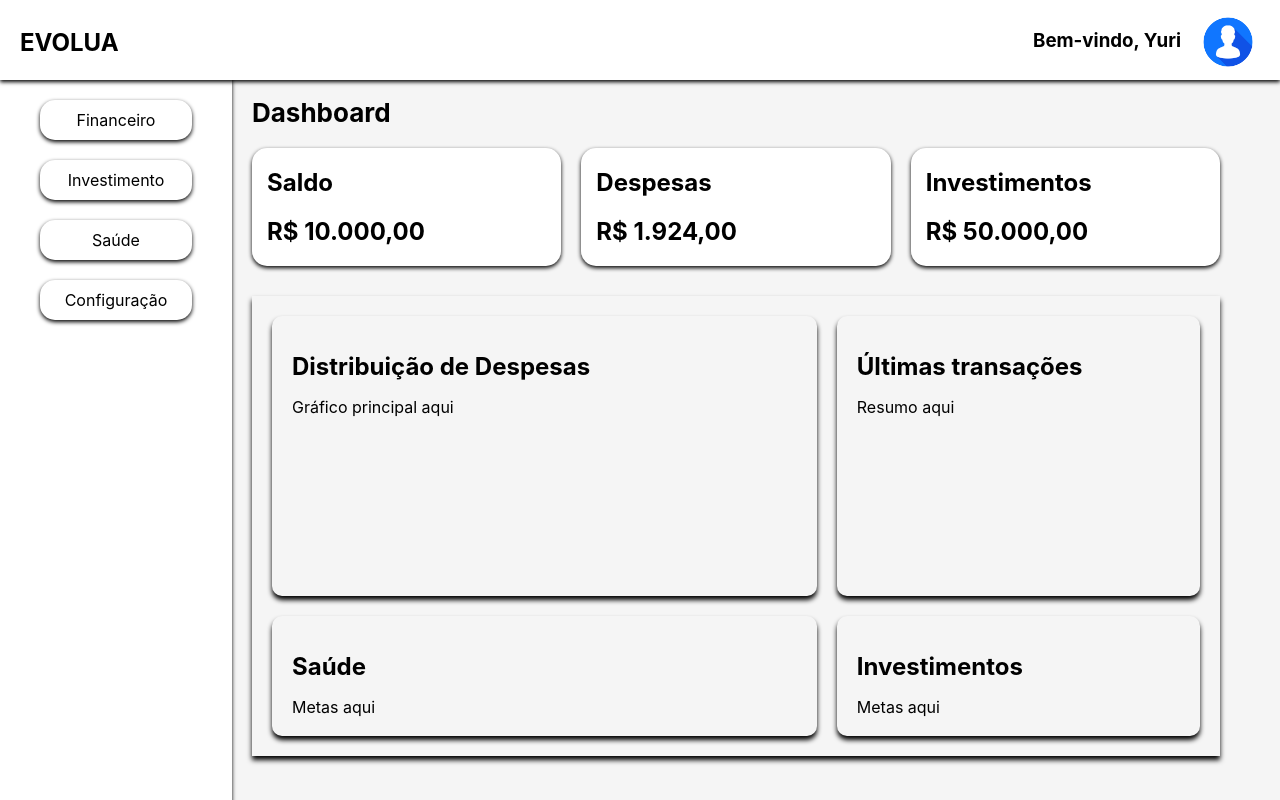
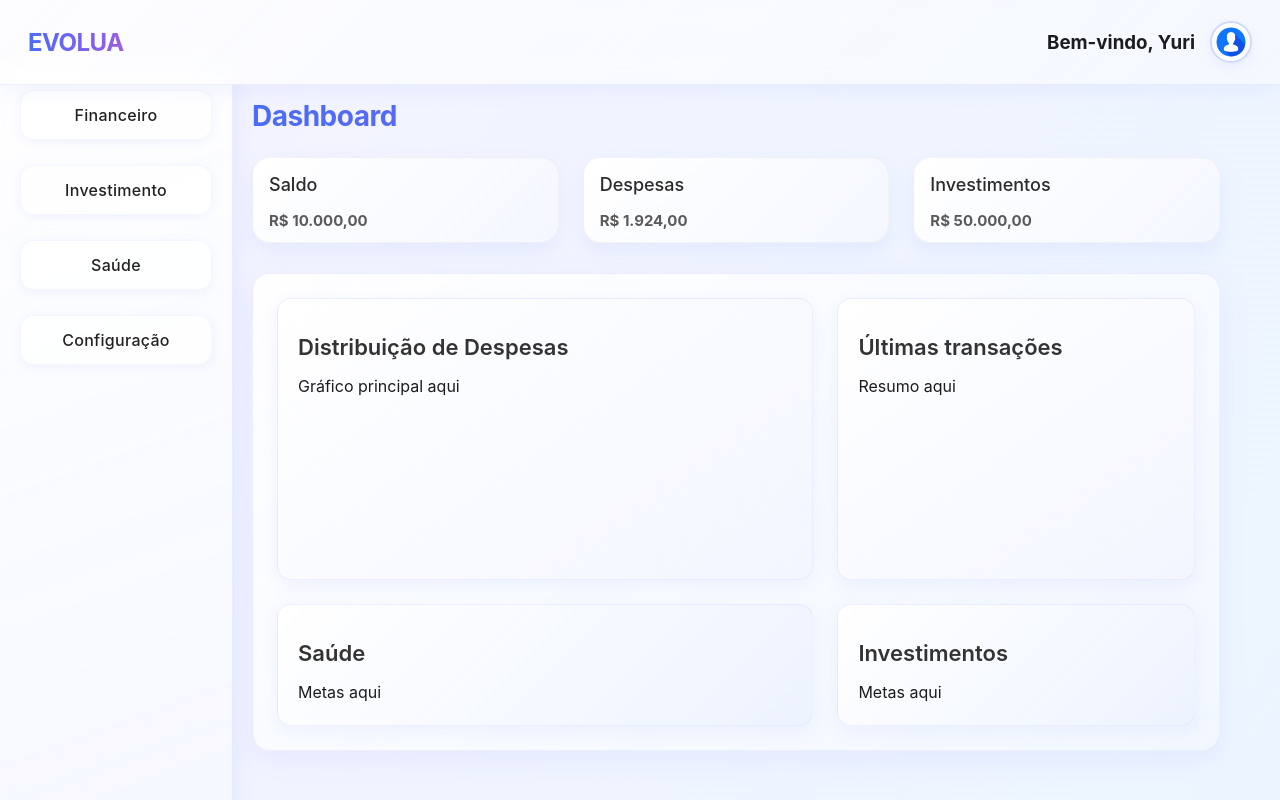
Before and after one commit to YuriMFontes/evolua, a React (Create React App) app: page /financeiro in a window 1280 px wide. Built offline with nearby package versions, Linux system fonts and the light colour scheme.

Commit message:
Atualizacao CSS

```diff
--- a/src/componentes/header/header.css
+++ b/src/componentes/header/header.css
@@ -1,54 +1,97 @@
-.header{
+.header {
     display: flex;
-    flex-wrap: wrap;
     justify-content: space-between;
-    padding: 10px 20px;
     align-items: center;
-    box-shadow: 0 2px 4px black;
-    background-color: #ffff;
+    padding: 12px 28px;
     position: fixed;
     top: 0;
     left: 0;
     right: 0;
+    height: 60px;
     z-index: 1001;
-    height: 60px;
+
+    /* Glass + gradiente suave */
+    background: linear-gradient(135deg, rgba(255, 255, 255, 0.8), rgba(245, 248, 255, 0.85));
+    backdrop-filter: blur(14px);
+    border-bottom: 1px solid rgba(200, 200, 255, 0.3);
+    box-shadow: 0 4px 20px rgba(90, 120, 255, 0.08);
+
+    transition: all 0.3s ease;
 }
-.perfil{
+
+.title {
+    font-size: 24px;
+    font-weight: 700;
+    text-decoration: none;
+    letter-spacing: -0.5px;
+    color: #111;
+    background: linear-gradient(90deg, #4a6cf7, #9b5de5);
+    -webkit-background-clip: text;
+    -webkit-text-fill-color: transparent;
+    transition: transform 0.2s ease;
+}
+
+.title:hover {
+    transform: scale(1.03);
+}
+
+.perfil {
     display: flex;
+    align-items: center;
     gap: 15px;
 }
 
-.title{
-    font-size: 24px;
-    font-weight: bold;
-    text-decoration: none;
-    color: black;
+.perfil img {
+    width: 38px;
+    height: 38px;
+    border-radius: 50%;
+    border: 2px solid rgba(120, 140, 255, 0.3);
+    box-shadow: 0 4px 12px rgba(90, 120, 255, 0.1);
+    transition: transform 0.2s ease, box-shadow 0.2s ease;
 }
-.hamburger{
+
+.perfil img:hover {
+    transform: scale(1.08);
+    box-shadow: 0 6px 20px rgba(90, 120, 255, 0.2);
+}
+
+/* Botão hamburger (mobile) */
+.hamburger {
     display: none;
+    font-size: 28px;
+    cursor: pointer;
+    color: #4a6cf7;
+    transition: transform 0.2s ease, color 0.2s ease;
+}
+
+.hamburger:hover {
+    transform: scale(1.1);
+    color: #9b5de5;
 }
 
 /* Responsividade */
-@media screen and (max-width: 1000px){
-    .header{
-        display: flex;
+@media screen and (max-width: 1000px) {
+    .header {
         flex-wrap: nowrap;
         padding: 10px 20px;
-        box-shadow: 0 2px 4px black;
-        background-color: #ffff;
+        background: rgba(255, 255, 255, 0.8);
+        backdrop-filter: blur(12px);
     }
-    .perfil{
+
+    .perfil {
         display: none;
     }
-    .title{
+
+    .title {
         flex: 1;
         display: flex;
         justify-content: center;
         align-items: center;
+        font-size: 22px;
     }
-    .hamburger{
+
+    .hamburger {
         display: flex;
-        font-size: 34px;
-        cursor: pointer;
+        font-size: 32px;
     }
 }
--- a/src/componentes/side-bar/side-bar.css
+++ b/src/componentes/side-bar/side-bar.css
@@ -1,30 +1,49 @@
-.side-bar{
+.side-bar {
     width: 15vw;
     height: calc(100vh - 60px);
-    background-color: #ffff;
-    box-shadow: 0 2px 4px black;
-    padding: 20px;
     position: fixed;
     left: 0;
     top: 60px;
     z-index: 1000;
+    padding: 25px 20px;
+    background: linear-gradient(160deg, rgba(255, 255, 255, 0.85), rgba(245, 248, 255, 0.9));
+    backdrop-filter: blur(16px);
+    border-right: 1px solid rgba(200, 200, 255, 0.3);
+    box-shadow: 2px 0 20px rgba(90, 120, 255, 0.1);
+    transition: all 0.3s ease;
+    display: flex;
+    flex-direction: column;
+    align-items: stretch;
+    gap: 15px;
 }
-.section{
-    margin: 20px;
-    padding: 10px;
-    background-color: #ffffff;
-    border-radius: 15px;
+
+.section {
+    margin: 5px 0;
+    padding: 14px;
+    border-radius: 14px;
     text-align: center;
     cursor: pointer;
-    transition: background-color 0.3s ease;
-    box-shadow: 0 2px 4px black;
+    background: rgba(255, 255, 255, 0.6);
+    border: 1px solid rgba(220, 220, 255, 0.25);
+    box-shadow: 0 2px 10px rgba(90, 120, 255, 0.08);
+    transition: all 0.25s ease;
+    font-weight: 500;
+    letter-spacing: 0.3px;
+    color: #222;
 }
 
-.section:hover{
-    background-color: #d8d8d8;
+.section:hover {
+    background: linear-gradient(135deg, #f0f4ff, #ffffff);
+    box-shadow: 0 8px 18px rgba(90, 120, 255, 0.15);
+    transform: translateY(-2px);
+    color: #4a6cf7;
 }
 
-.section a{
+.section:active {
+    transform: scale(0.98);
+}
+
+.section a {
     display: block;
     text-decoration: none;
     color: inherit;
@@ -32,8 +51,9 @@
     height: 100%;
 }
 
-@media screen and (max-width: 1000px){
-    .side-bar{
+/* Versão mobile: sidebar some */
+@media screen and (max-width: 1000px) {
+    .side-bar {
         display: none;
     }
 }
--- a/src/pages/dashboard/dashboard.css
+++ b/src/pages/dashboard/dashboard.css
@@ -1,6 +1,18 @@
 main {
     display: flex;
     min-height: 100vh;
+    background: linear-gradient(120deg, #e0eaff, #f8f2ff, #e8f6ff);
+    background-size: 400% 400%;
+    animation: gradientShift 15s ease infinite;
+    font-family: -apple-system, BlinkMacSystemFont, "SF Pro Display", "Segoe UI", Roboto, sans-serif;
+    color: #1c1c1e;
+}
+
+/* animação de fundo suave */
+@keyframes gradientShift {
+    0% { background-position: 0% 50%; }
+    50% { background-position: 100% 50%; }
+    100% { background-position: 0% 50%; }
 }
 
 .dashboard {
@@ -8,55 +20,106 @@ main {
     margin-left: 15vw;
     margin-top: 60px;
     padding: 20px 60px;
-    background-color: #f5f5f5;
+    transition: all 0.3s ease;
 }
-.title-dashboard{
-    font-size: 26px;
+
+.title-dashboard {
+    font-size: 28px;
+    font-weight: 700;
+    letter-spacing: -0.5px;
+    color: #121212;
+    background: linear-gradient(90deg, #4a6cf7, #9b5de5);
+    -webkit-background-clip: text;
+    -webkit-text-fill-color: transparent;
 }
-.content-dashboard{
+
+.content-dashboard {
     display: grid;
     grid-template-columns: repeat(auto-fit, minmax(300px, 1fr));
-    gap: 20px;
-    margin-top: 20px;
-}
-.section-dashboard{
-    border-radius: 15px;
-    box-shadow: 0 2px 4px black;
-    background-color: white;
-    min-height: 80px;
-}
-.title-section{
-    margin-left: 15px;
-}
-.subtitle-section{
-    margin-left: 15px;
+    gap: 24px;
+    margin-top: 24px;
 }
 
-.dashboard-info{
+.section-dashboard {
+    border-radius: 18px;
+    background: linear-gradient(135deg, #ffffff, #f4f7ff);
+    backdrop-filter: blur(10px);
+    border: 1px solid rgba(200, 200, 200, 0.2);
+    min-height: 80px;
+    box-shadow: 0 8px 20px rgba(90, 120, 255, 0.08);
+    transition: transform 0.25s ease, box-shadow 0.25s ease;
+}
+
+.section-dashboard:hover {
+    transform: translateY(-3px);
+    box-shadow: 0 10px 25px rgba(80, 100, 255, 0.15);
+    background: linear-gradient(135deg, #f0f4ff, #ffffff);
+}
+
+.title-section {
+    margin: 16px;
+    font-size: 18px;
+    font-weight: 500;
+    color: #2b2b2b;
+}
+
+.subtitle-section {
+    margin-left: 16px;
+    font-size: 15px;
+    color: #5a5a5a;
+}
+
+.dashboard-info {
     display: grid;
     grid-template-columns: 3fr 2fr;
-    gap: 20px;
-    box-shadow: 0 4px 5px black;
+    gap: 24px;
+    box-shadow: 0 8px 30px rgba(120, 100, 255, 0.08);
+    background: linear-gradient(145deg, rgba(255,255,255,0.9), rgba(243,247,255,0.95));
+    border: 1px solid rgba(200, 200, 255, 0.25);
+    border-radius: 18px;
     margin-top: 30px;
-    padding: 20px;
+    padding: 24px;
+    backdrop-filter: blur(8px);
+    transition: all 0.3s ease;
 }
 
-.dashboard-container{
+.dashboard-container {
     height: 30vh;
-    border-radius: 10px;
+    border-radius: 14px;
     padding: 20px;
-    box-shadow: 0 4px 5px black;
+    background: linear-gradient(145deg, #ffffff, #f3f6ff);
+    box-shadow: 0 6px 18px rgba(90, 120, 255, 0.08);
+    border: 1px solid rgba(200, 200, 255, 0.3);
+    backdrop-filter: blur(10px);
+    transition: all 0.3s ease;
 }
 
-.dashboard-container-title{
-    font-size: 24px;
+.dashboard-container:hover {
+    box-shadow: 0 10px 30px rgba(90, 120, 255, 0.18);
+    transform: translateY(-2px);
 }
 
-.dashboard-container-saude{
+.dashboard-container-title {
+    font-size: 22px;
+    font-weight: 600;
+    color: #333;
+    margin-bottom: 10px;
+}
+
+.dashboard-container-saude {
     height: 10vh;
-    border-radius: 10px;
+    border-radius: 14px;
     padding: 20px;
-    box-shadow: 0 4px 5px black;
+    background: linear-gradient(135deg, #ffffff, #edf3ff);
+    box-shadow: 0 6px 18px rgba(90, 120, 255, 0.08);
+    border: 1px solid rgba(200, 200, 255, 0.25);
+    backdrop-filter: blur(10px);
+    transition: all 0.3s ease;
+}
+
+.dashboard-container-saude:hover {
+    transform: translateY(-2px);
+    box-shadow: 0 10px 28px rgba(120, 130, 255, 0.2);
 }
 
 @media screen and (max-width: 1000px) {
@@ -64,15 +127,18 @@ main {
         margin-left: 0;
         padding: 20px;
     }
-    .title-dashboard{
-        font-size: 20px;
+
+    .title-dashboard {
+        font-size: 22px;
     }
-    .content-dashboard{
+
+    .content-dashboard {
         grid-template-columns: 1fr;
-        gap: 15px;
+        gap: 16px;
     }
-    .section-dashboard{
-        padding: 10px;
+
+    .section-dashboard {
+        padding: 12px;
         min-height: 80px;
     }
 }
```
